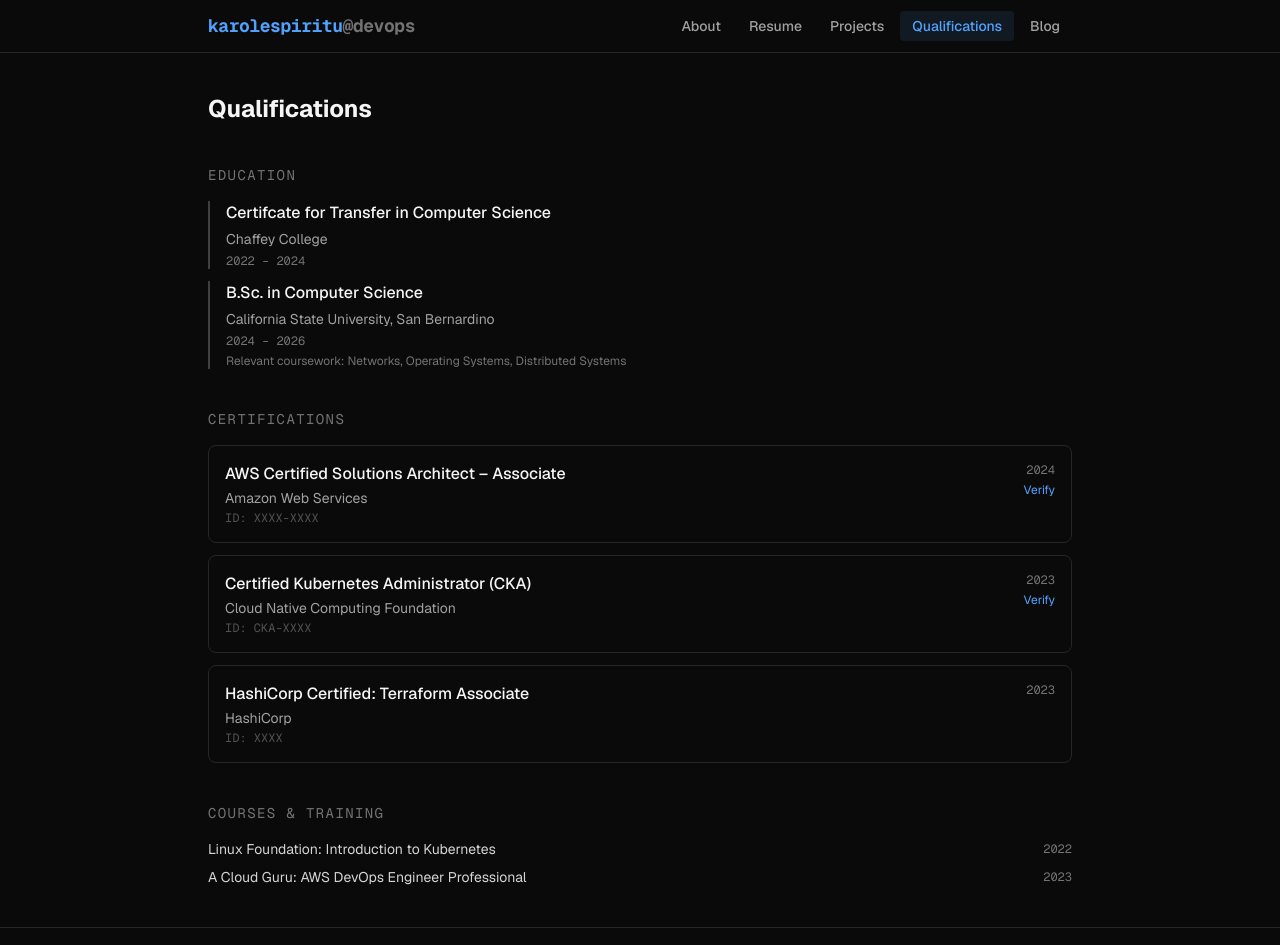
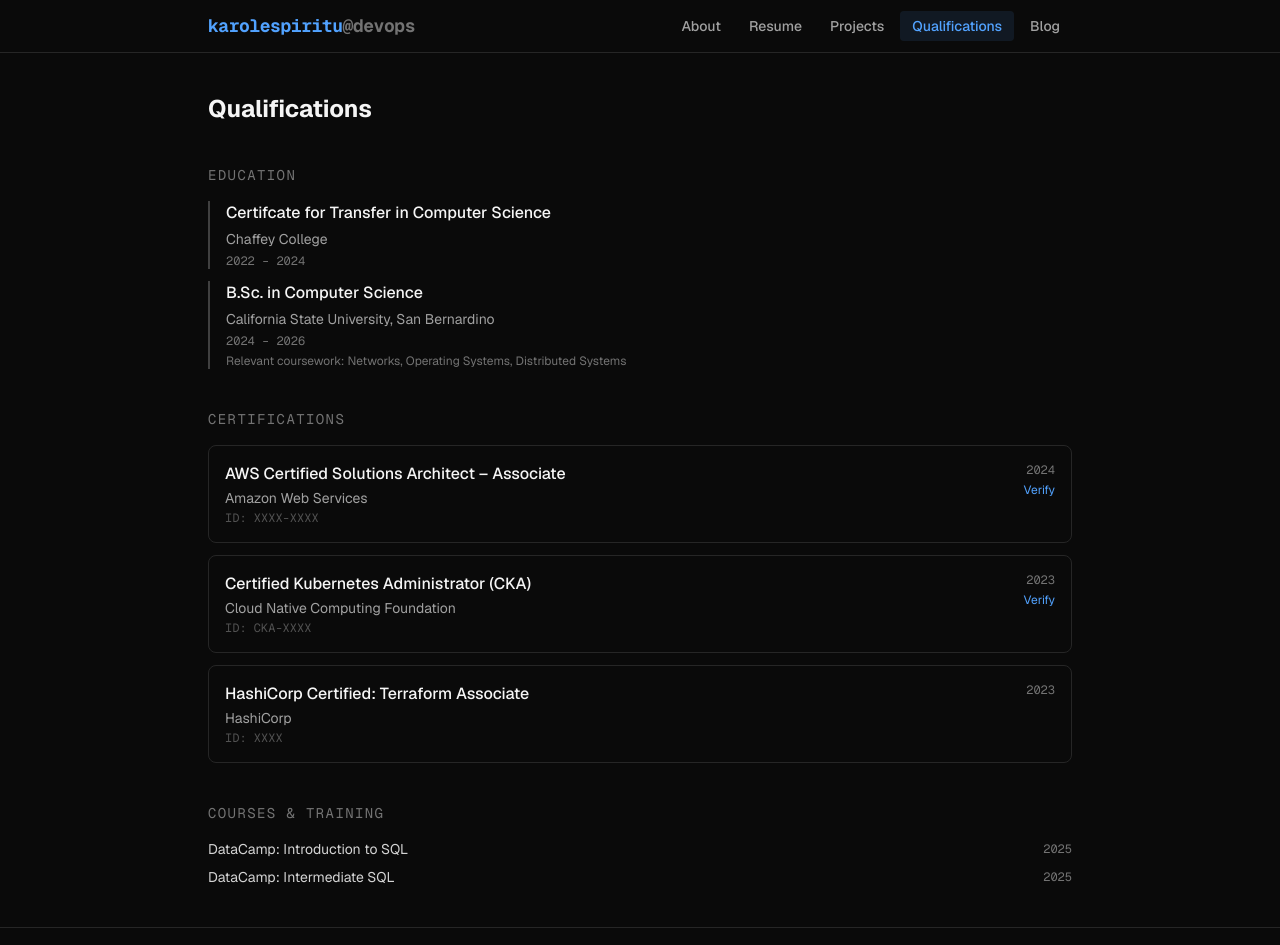
Before and after one commit to kayspadess/WebsitePortfolio, a Next.js app: page /qualifications in a window 1280 px wide. Shown: the top 945 px of the page. Built offline with nearby package versions, Linux system fonts and the light colour scheme.

Commit message:
finishing touches

```diff
--- a/app/qualifications/page.tsx
+++ b/app/qualifications/page.tsx
@@ -37,8 +37,8 @@
 ];
 
 const courses = [
-  { name: "Linux Foundation: Introduction to Kubernetes", year: "2022" },
-  { name: "A Cloud Guru: AWS DevOps Engineer Professional", year: "2023" },
+  { name: "DataCamp: Introduction to SQL", year: "2025" },
+  { name: "DataCamp: Intermediate SQL", year: "2025" },
 ];
 
 export default function CredentialsPage() {
```
